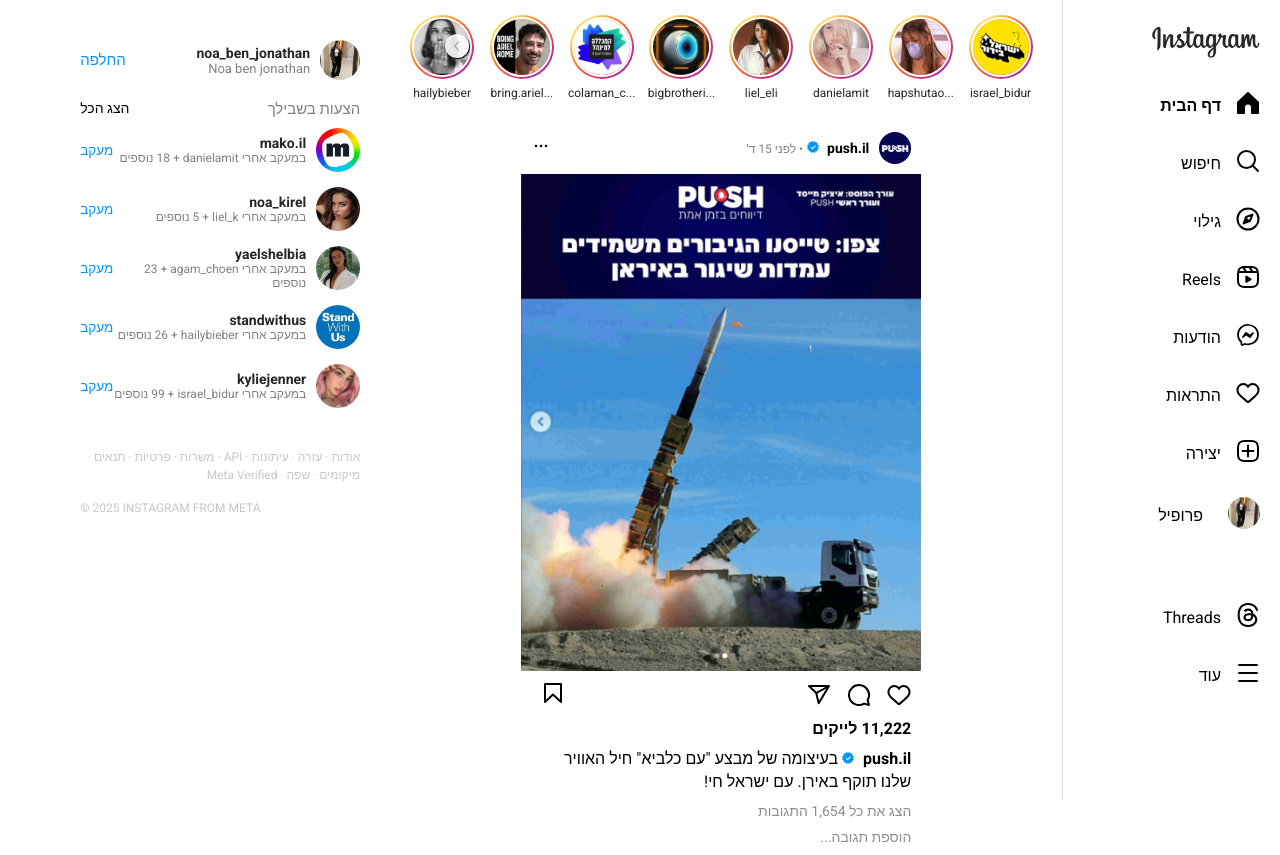
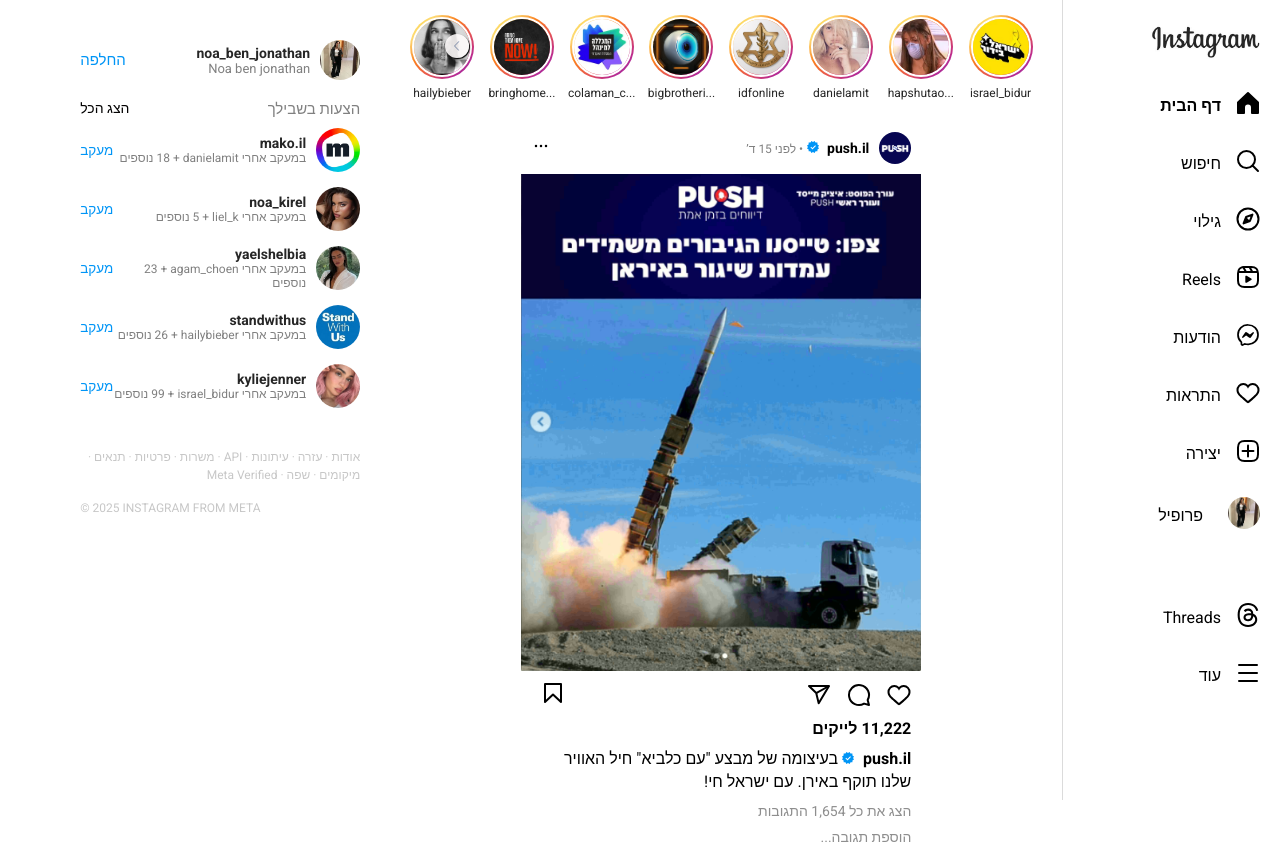
Before and after one commit to noa74858/instagram-login, a plain HTML site: page feed_instgram.html in a window 1280 px wide. Drawn offline with Linux system fonts and the light colour scheme.

Commit message:
changed feed/header

```diff
--- a/feed_instgram.html
+++ b/feed_instgram.html
@@ -91,9 +91,9 @@
             </div>
             <div class="story-item">
                 <div class="story-circle">
-                    <img src="pImg/liel_eli.jpg" alt="Profile of liel_eli">
+                    <img src="pImg/idfonline.jpg" alt="Profile of liel_eli">
                 </div>
-                <span class="username-stories">liel_eli</span>
+                <span class="username-stories">idfonline</span>
             </div>
             <div class="story-item">
                 <div class="story-circle">
@@ -109,9 +109,9 @@
             </div>
             <div class="story-item">
                 <div class="story-circle">
-                    <img src="pImg/bring.ariel.home.jpg" alt="Profile of pImg/bring.ariel.home">
+                    <img src="pImg/bringhomenow.jpg" alt="Profile of pImg/bringhomenow">
                 </div>
-                <span class="username-stories">...bring.ariel</span>
+                <span class="username-stories">...bringhome</span>
             </div>
             <div class="story-item">
                 <div class="story-circle">
```
